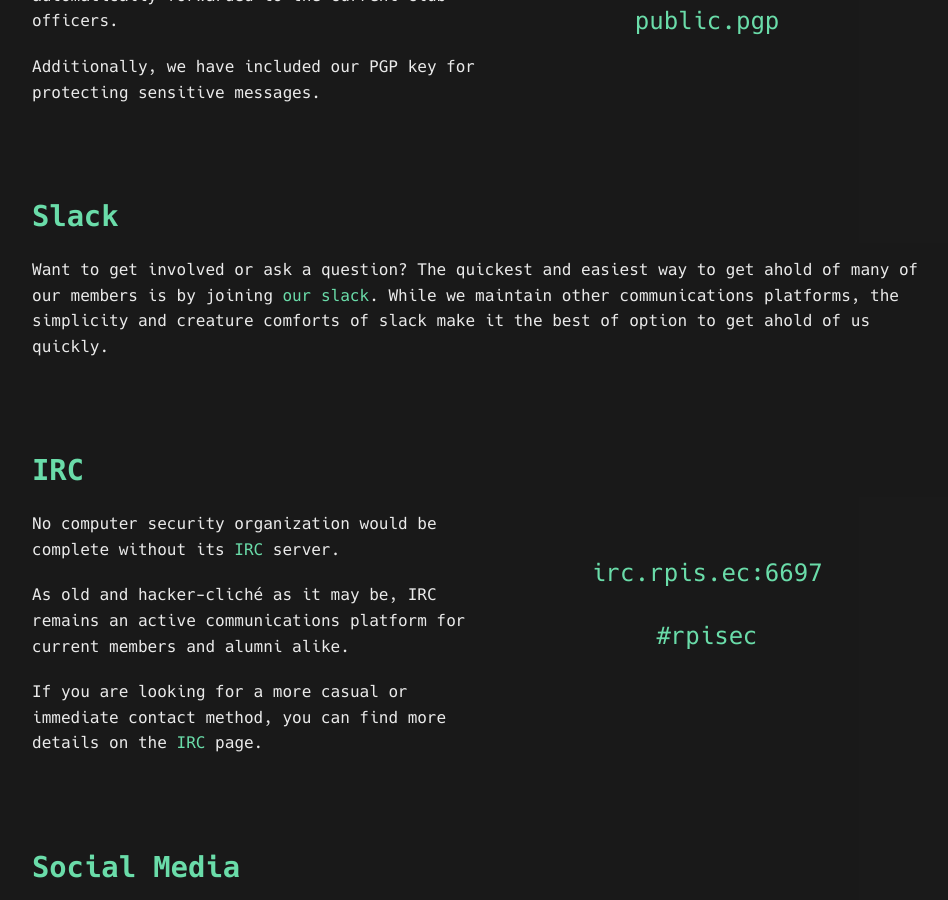
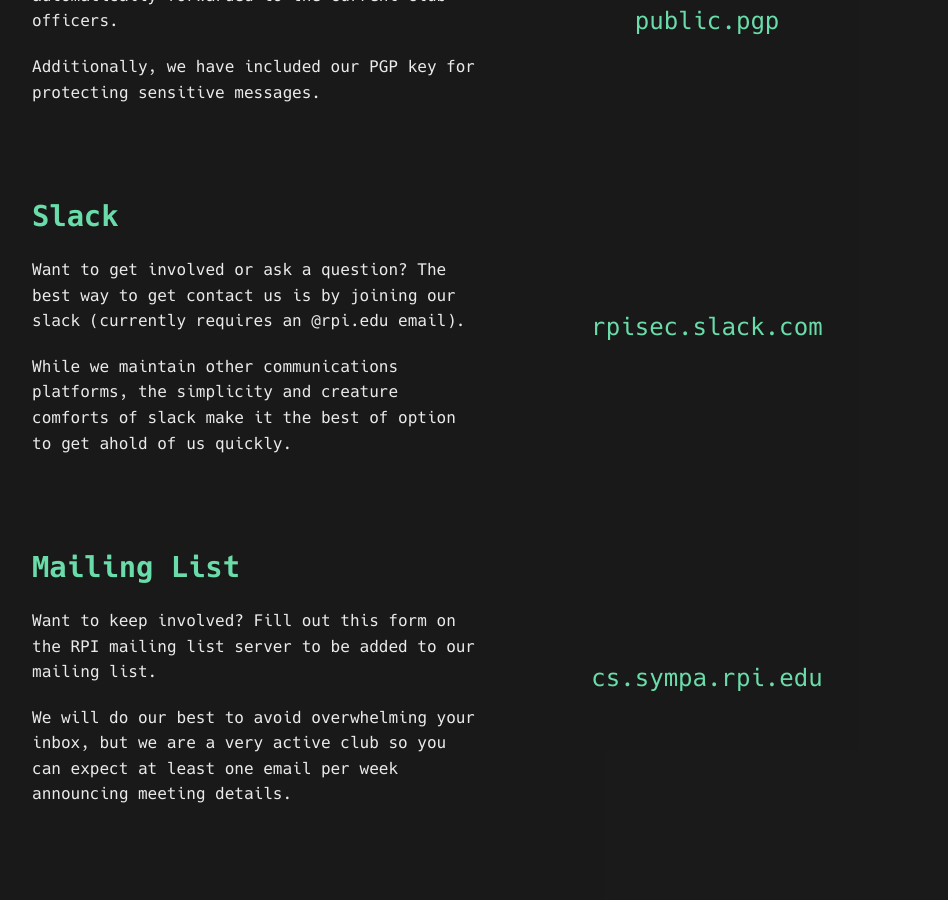
Before and after one commit to RPISEC/website, a Jekyll site: the page built from contact.html, in a window 1280 px wide and 900 px high, scrolled down 520 px. Shown: the whole window, without its empty margins (158-1106 px from the left). Built offline with Jekyll 4.4.1, drawn with Linux system fonts in a browser that asks for light colours.

Commit message:
update contact page

```diff
--- a/contact.html
+++ b/contact.html
@@ -7,9 +7,7 @@
     <div class="container flex">
         <div class="text editable">
             <h2>Email</h2>
-            <p>The easiest way to contact us is by email. Anything sent to this address will be automatically
-                forwarded
-                to the current club officers.</p>
+            <p>The easiest way to contact us is by email. Anything sent to this address will be automatically forwarded to the current club officers.</p>
             <p>Additionally, we have included our PGP key for protecting sensitive messages.</p>
         </div>
         <div class="sidetext text editable">
@@ -22,10 +20,23 @@
     <div class="container flex">
         <div class="text editable">
             <h2>Slack</h2>
-            <p>Want to get involved or ask a question? The quickest and easiest way to get ahold of many of our
-                members is by joining <a href="https://rpisec.slack.com">our slack</a>. While we maintain other communications
-                platforms, the simplicity and creature comforts of slack make it the best of option to get ahold of us
-                quickly.</p>
+            <p>Want to get involved or ask a question? The best way to get contact us is by joining our slack (currently requires an @rpi.edu email).</p>
+            <p>While we maintain other communications platforms, the simplicity and creature comforts of slack make it the best of option to get ahold of us quickly.</p>
+        </div>
+        <div class="sidetext text editable">
+            <p><a href="https://rpisec.slack.com">rpisec.slack.com</a></p>
+        </div>
+    </div>
+</section>
+<section>
+    <div class="container flex">
+        <div class="text editable">
+            <h2>Mailing List</h2>
+            <p>Want to keep involved? Fill out this form on the RPI mailing list server to be added to our mailing list.</p>
+            <p>We will do our best to avoid overwhelming your inbox, but we are a very active club so you can expect at least one email per week announcing meeting details.</p>
+        </div>
+        <div class="sidetext text editable">
+            <p><a href="https://cs.sympa.rpi.edu/wws/subscribe/rpisec">cs.sympa.rpi.edu</a></p>
         </div>
     </div>
 </section>
@@ -51,8 +59,7 @@
         <div class="text editable">
             <h2>Social Media</h2>
             <p>RPISEC additionally maintains a social media presence on Twitter.</p>
-            <p>If you are looking for a more informal or convenient contact method, feel free to drop us a DM or
-                tweet.</p>
+            <p>If you are looking for a more informal or convenient contact method, feel free to drop us a DM or tweet.</p>
         </div>
         <div class="sidetext text editable">
             <p><a href="https://twitter.com/RPISEC">@RPISEC</a></p>
```
Also changed, not shown: other parts of contact.html (+3 -6 lines).
